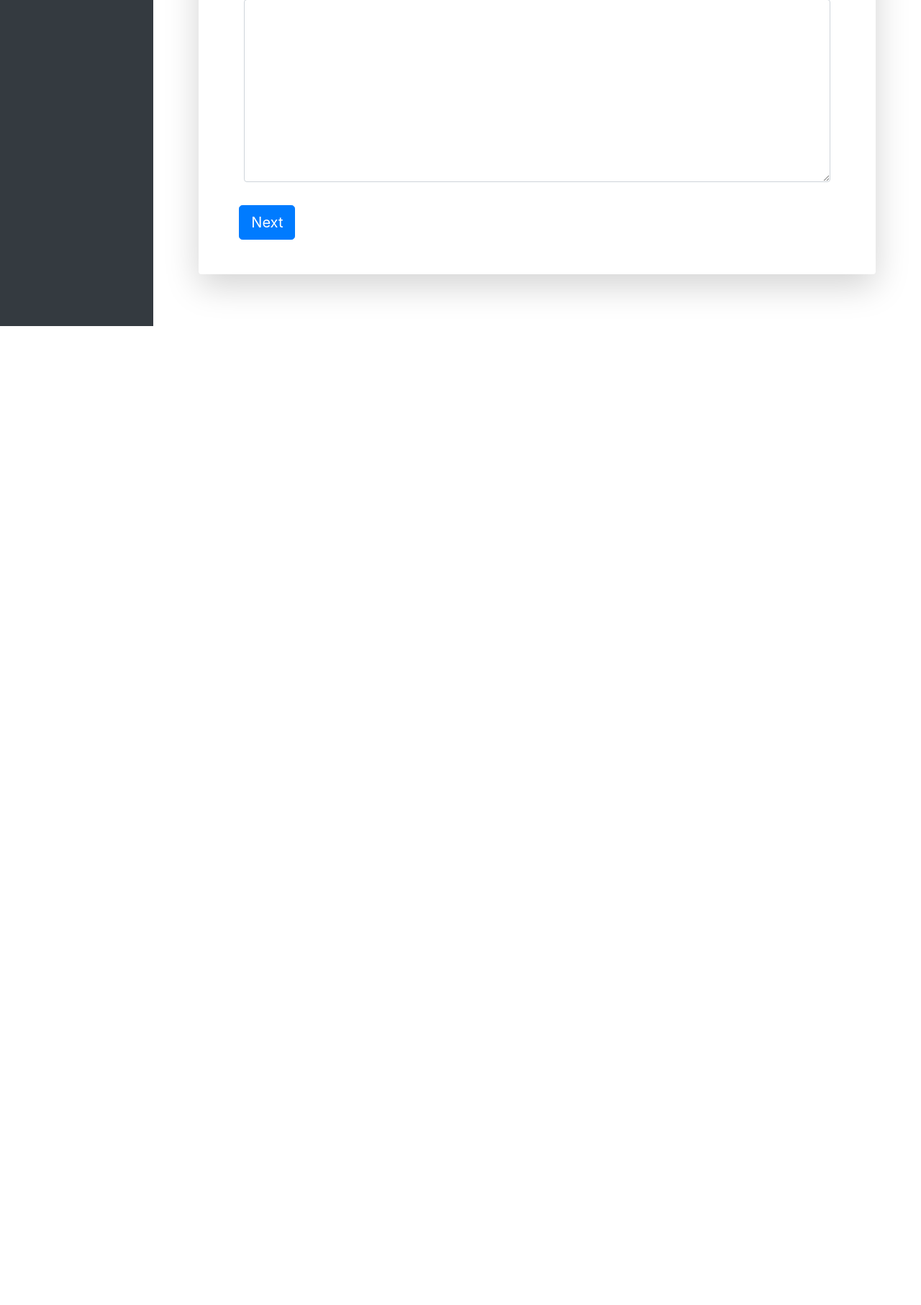
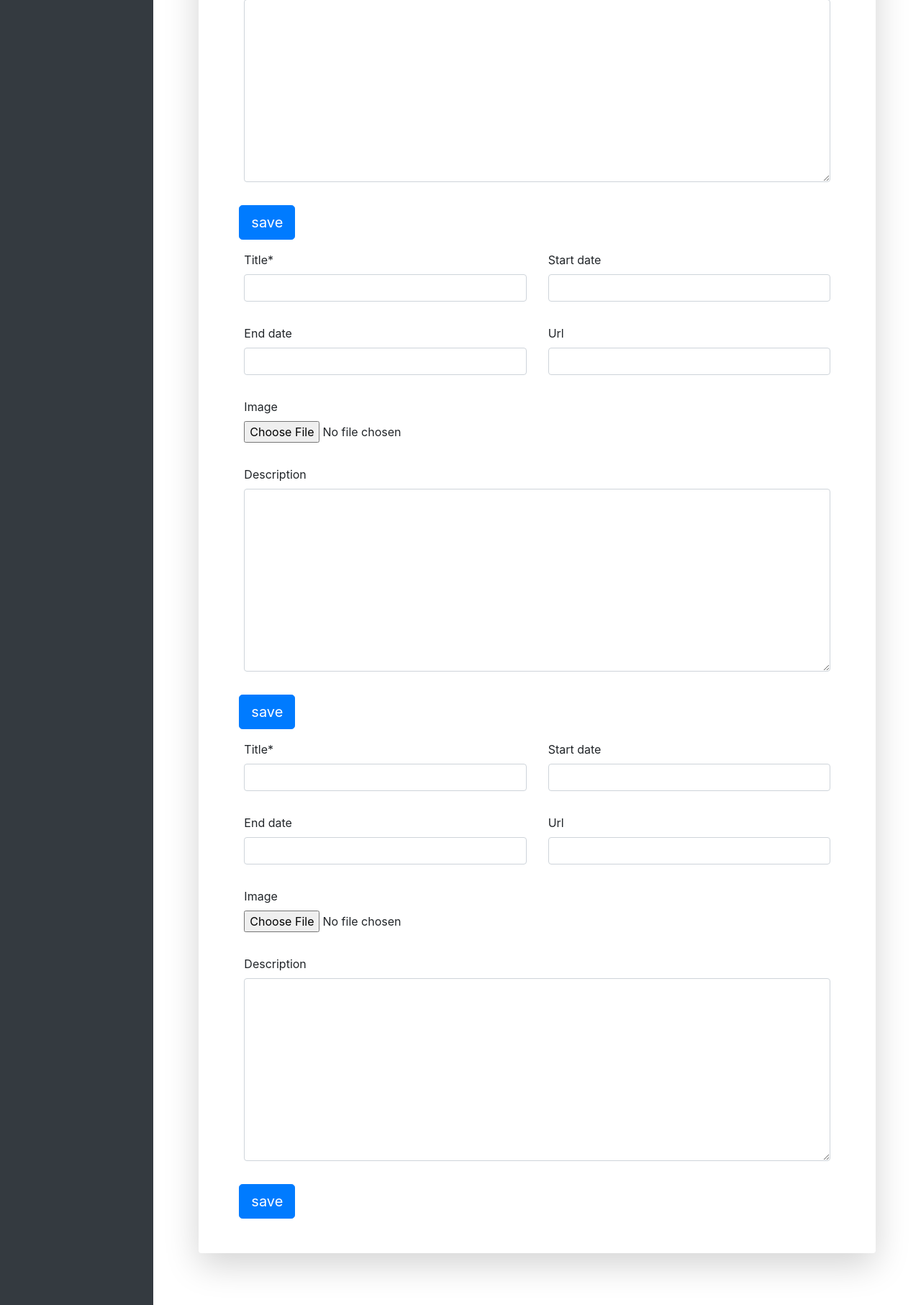
Before and after one commit to laxmitimalsina/c, a Django app: page /project-info in a window 1280 px wide. Shown: the part 702-2515 px from the top of the page at 72% size. Before the commit the page ends 1155 px from the top, so only its background shows below. Run offline with Django 3.2, Linux system fonts and the light colour scheme; the visitor is signed in with stand-in values (Sample User, id 1); data that the repository does not hold is empty; some libraries are stand-ins or nearby versions.

```diff
--- a/cv_generator/portfolio/models.py
+++ b/cv_generator/portfolio/models.py
@@ -85,7 +85,7 @@ class Experience(models.Model):
 class CustomSection(models.Model):
     user = models.ForeignKey(User, on_delete=models.CASCADE)
     title = models.CharField(max_length=200)
-    image = models.ImageField()
+    image = models.ImageField(blank=True, null=True)
     url = models.URLField(blank=True, null=True)
     start_date = models.DateField(null=True, blank=True)
     end_date = models.DateField(null=True, blank=True)
--- a/cv_generator/portfolio/templates/portfolio/experience.html
+++ b/cv_generator/portfolio/templates/portfolio/experience.html
@@ -7,7 +7,9 @@
     <h1 class="text-center display-2">Personal Information</h1>
     {{ formset.management_form }}
     {% csrf_token %}
-    <div class="col-12">
+    {% for form in formset%}
+    {{ form.id | as_crispy_field }}
+       <div class="col-12">
         {{ form.title| as_crispy_field }}
     </div>
     <div class="col-6">
--- a/cv_generator/portfolio/templates/portfolio/projects.html
+++ b/cv_generator/portfolio/templates/portfolio/projects.html
@@ -4,9 +4,12 @@
 {% block content %}
 
 <form enctype="multipart/form-data" class="row g-3 align-items-center h-100 mx-auto " method="post">
+<h1 class="text-center display-2">Projects</h1>
+    {{ formset.management_form }}
     {% csrf_token %}
-    <h1 class="text-center display-2">Projects</h1>
-    <div class="col-md-6 mb-0 ">
+    {% for form in formset%}
+    {{ form.id | as_crispy_field }}
+        <div class="col-md-6 mb-0 ">
         {{ form.title| as_crispy_field}}
     </div>
     <div class="col-md-6 mb-0 ">
@@ -28,7 +31,8 @@
 
     <div class="mx-auto id=" btn">
         {{ form.check_me_out}}
-        <button type="submit" class="btn btn-primary btn-lg class text-right">Next</button>
+        <button type="submit" class="btn btn-primary btn-lg class text-right">save</button>
     </div>
+    {% endfor %}
 </form>
 {% endblock %}
--- a/cv_generator/portfolio/templates/portfolio/skills.html
+++ b/cv_generator/portfolio/templates/portfolio/skills.html
@@ -6,6 +6,9 @@
 <form class="row g-3 align-items-center h-100 mx-auto " method="post">
     {% csrf_token %}
     <h1 class="text-center display-2">Skills</h1>
+    {{ formset.management_form }}
+    {% for form in formset%}
+    {{ form.id | as_crispy_field }}
     <div class="col-md-6 mb-0 ">
         {{ form.title| as_crispy_field}}
     </div>
@@ -18,7 +21,8 @@
     </div>
     <div class="mx-auto id=" btn">
 
-        <button type="submit" class="btn btn-primary btn-lg class text-right">Next</button>
+        <button type="submit" class="btn btn-primary btn-lg class text-right">save</button>
     </div>
+    {% endfor %}
 </form>
 {% endblock %}
--- a/cv_generator/portfolio/urls.py
+++ b/cv_generator/portfolio/urls.py
@@ -7,8 +7,10 @@ from .views import (
     education_form_page,
     experience_form_page,
     skill_form_page,
+    add_section_page,
 )
 
+app_name = "portfolio"
 
 urlpatterns = [
     path("basic-info", personal_detail_page, name="basic"),
@@ -16,5 +18,6 @@ urlpatterns = [
     path("education-info", education_form_page, name="education"),
     path("experience-info", experience_form_page, name="experience"),
     path("skill-info", skill_form_page, name="skill"),
+    path("custom-edit-info", add_section_page, name="custom_info"),
     path("profile-edit-info", profile_update, name="profile_update"),
 ]
--- a/cv_generator/portfolio/views.py
+++ b/cv_generator/portfolio/views.py
@@ -1,11 +1,12 @@
 from django.db.models.base import Model
+from django.forms.formsets import formset_factory
 from django.forms.models import modelformset_factory
 from django.shortcuts import redirect, render
 from django.urls import reverse
 from django.contrib import messages
 from django.views.generic.detail import SingleObjectMixin
 from django.views.generic.edit import FormView
-from django.forms import inlineformset_factory
+from django.forms import fields, inlineformset_factory
 from django.contrib.auth.models import User
 from .models import (
     Profile,
@@ -46,28 +47,42 @@ def personal_detail_page(request):
 
 
 def project_form_page(request):
-    project = Project.objects.filter(user=request.user).first()
+    ProjectEditFormset = inlineformset_factory(
+        User,
+        Project,
+        fields=(
+            "id",
+            "title",
+            "start_date",
+            "end_date",
+            "description",
+            "image",
+            "url",
+        ),
+    )
 
     if request.method == "POST":
-        form = ProjectForm(request.POST, request.FILES, instance=project)
-        if form.is_valid():
-            post = form.save(commit=False)
-            post.user = request.user
-            post.save()
+        formset = ProjectEditFormset(
+            request.POST, request.FILES, instance=request.user
+        )
+        if formset.is_valid():
+            instances = formset.save(commit=False)
+            for instance in instances:
+                instance.user = request.user
+                instance.save
+
     else:
-        form = ProjectForm(instance=project)
+        formset = ProjectEditFormset(instance=request.user)
 
-    return render(request, "portfolio/projects.html", {"form": form})
+    return render(request, "portfolio/projects.html", {"formset": formset})
 
 
 def education_form_page(request):
-    # EducationEditFormset = modelformset_factory(
-    #     Education, form=EducationForm, extra=2
-    # )
     EducationEditFormset = inlineformset_factory(
         User,
         Education,
         fields=("id", "title", "educational_institute", "city", "country"),
+        extra=0,
     )
     if request.method == "POST":
         formset = EducationEditFormset(request.POST, instance=request.user)
@@ -77,44 +92,35 @@ def education_form_page(request):
                 instance.user = request.user
                 instance.save()
         else:
-            print("frm is invalid")
             print(formset.errors)
+
     else:
         formset = EducationEditFormset(instance=request.user)
 
     context = {"formset": formset}
 
-    # if formset.is_valid():
-    #     instances = formset.save(commit=False)
-    #     for instance in instances:
-    #         instance.user = request.user
-    #         instance.save()
-    # context = {
-    #     "formset": formset,
-    # }
-
     return render(request, "portfolio/education.html", context)
 
-    education = Education.objects.filter(user=request.user).first()
-    if request.method == "POST":
-        form = EducationForm(request.POST, instance=education)
-        if form.is_valid():
-            post = form.save(commit=False)
-            post.user = request.user
-            post.save()
-    else:
-        form = EducationForm(instance=education)
+    # education = Education.objects.filter(user=request.user).first()
+    # if request.method == "POST":
+    #     form = EducationForm(request.POST, instance=education)
+    #     if form.is_valid():
+    #         post = form.save(commit=False)
+    #         post.user = request.user
+    #         post.save()
+    # else:
+    #     form = EducationForm(instance=education)
 
-    return render(request, "portfolio/education.html", {"form": form})
+    # return render(request, "portfolio/education.html", {"form": form})
 
 
 def experience_form_page(request):
     ExperienceFormset = modelformset_factory(
-        Profile, form=ExperienceForm, extra=2
+        User, form=ExperienceForm, fields=("id",)
     )
     experience = Experience.objects.filter(user=request.user)
     if request.method == "POST":
-        form = ExperienceForm(request.POST, instance=experience)
+        formset = ExperienceForm(request.POST, instance=experience)
         if form.is_valid():
             post = form.save(commit=False)
             post.user = request.user
@@ -126,31 +132,46 @@ def experience_form_page(request):
 
 
 def skill_form_page(request):
-    skill = Skill.objects.filter(user=request.user).first()
-
+    SkillEditFormset = inlineformset_factory(
+        User, Skill, fields=("id", "title", "description", "add_skills")
+    )
     if request.method == "POST":
-        form = SkillForm(request.POST, instance=skill)
-        if form.is_valid():
-            post = form.save(commit=False)
-            post.user = request.user
-            post.save()
+        formset = SkillEditFormset(request.POST, instance=request.user)
+        if formset.is_valid():
+            instances = formset.save(commit=False)
+            for instance in instances:
+                instance.user = request.user
+                instance.save()
     else:
-        form = SkillForm(instance=skill)
-    return render(request, "portfolio/skills.html", {"form": form})
+        formset = SkillEditFormset(instance=request.user)
+    return render(request, "portfolio/skills.html", {"formset": formset})
 
 
 def add_section_page(request):
-    custom_section = CustomSection.objects.filter(user=request.user).first()
+    CustomEditFormset = inlineformset_factory(
+        User,
+        CustomSection,
+        fields=(
+            "title",
+            "image",
+            "url",
+            "start_date",
+            "end_date",
+            "description",
+        ),
+    )
 
     if request.method == "POST":
-        form = CustomSectionForm(request.POST, instance=custom_section)
-        post = form.save(commit=False)
-        post.user = request.user
-        post.save()
+        formset = CustomEditFormset(request.POST, instance=request.user)
+        if formset.is_valid():
+            instances = formset.save(commit=False)
+            for instance in instances:
+                instance.user = request.user
+                instance.save
     else:
-        form = CustomSection(instance=custom_section)
+        formset = CustomEditFormset(instance=request.user)
 
-    return render(request, "portfolio/add_section.html")
+    return render(request, "portfolio/add_section.html", {"formset": formset})
 
 
 def profile_update(request):
--- a/cv_generator/templates/base.html
+++ b/cv_generator/templates/base.html
@@ -19,7 +19,7 @@
     <link rel="stylesheet" href="https://cdnjs.cloudflare.com/ajax/libs/font-awesome/4.7.0/css/font-awesome.min.css">
     <link rel="stylesheet" href="https://maxcdn.bootstrapcdn.com/bootstrap/4.0.0/css/bootstrap.min.css"
         integrity="sha384-Gn5384xqQ1aoWXA+058RXPxPg6fy4IWvTNh0E263XmFcJlSAwiGgFAW/dAiS6JXm" crossorigin="anonymous">
-
+    <script src="https://cdnjs.cloudflare.com/ajax/libs/jquery/3.6.0/jquery.min.js" integrity="sha512-894YE6QWD5I59HgZOGReFYm4dnWc1Qt5NtvYSaNcOP+u1T9qYdvdihz0PPSiiqn/+/3e7Jo4EaG7TubfWGUrMQ==" crossorigin="anonymous"></script>
 </head>
 
 <body>
@@ -67,34 +67,34 @@
                     <ul class="nav nav-pills flex-column mb-sm-auto mb-0 align-items-center align-items-sm-start"
                         id="menu">
                         <li class="nav-item">
-                            <a href="detail.html" class="nav-link align-middle px-0">
+                            <a href="{% url 'portfolio:basic' %}"  class="nav-link align-middle px-0">
                                 <i class="fa fa-user fa-2x " aria-hidden="true"></i>
                                 <span class=" ms-4 d-none
                                     d-sm-inline fs-3 text-white "> Personal Info</span>
                             </a>
                         </li>
                         <li>
-                            <a href="skills.html" class="nav-link px-0 align-middle">
+                            <a href="{% url 'portfolio:skill' %}" class="nav-link px-0 align-middle">
                                 <i class="fa fa-desktop fa-2x text-white" aria-hidden="true"></i>
                                 <span class="ms-3 d-none d-sm-inline fs-4 text-white"> Skills</span></a>
                         </li>
                         <li>
-                            <a href="projects.html" class="nav-link px-0 align-middle">
+                            <a href="{% url 'portfolio:project' %}" class="nav-link px-0 align-middle">
                                 <i class="fa fa-file fa-2x" aria-hidden="true"></i>
                                 <span class="ms-3 d-none d-sm-inline fs-4 text-white">Projects</span></a>
                         </li>
                         <li>
-                            <a href="education.html" class="nav-link px-0 align-middle">
+                            <a href="{% url 'portfolio:education' %}" class="nav-link px-0 align-middle">
                                 <i class="fa fa-book fa-2x" aria-hidden="true"></i>
                                 <span class="ms-3 d-none d-sm-inline fs-4 text-white">Education </span></a>
                         </li>
                         <li>
-                            <a href="experience.html" class="nav-link px-0 align-middle">
+                            <a href="{% url 'portfolio:experience' %}" class="nav-link px-0 align-middle">
                                 <i class="fa fa-briefcase fa-2x" aria-hidden="true"></i>
                                 <span class="ms-3 d-none d-sm-inline fs-4 text-white">Experience</span></a>
                         </li>
                         <li>
-                            <a href="add_section.html" class="nav-link px-0 align-middle">
+                            <a href="{% url 'portfolio:custom_info' %}"  class="nav-link px-0 align-middle">
                                 <i class="fa fa-plus fa-2x" aria-hidden="true"></i>
                                 <span class="ms-3 d-none d-sm-inline fs-4 text-white">Add Section</span></a>
                         </li>
```
Also changed, not shown: cv_generator/portfolio/templates/portfolio/add_section.html (+65 -14 lines), cv_generator/portfolio/templates/portfolio/education.html (+45 -4 lines), cv_generator/README.md (added), cv_generator/portfolio/migrations/0008_auto_20210505_2258.py (added).
